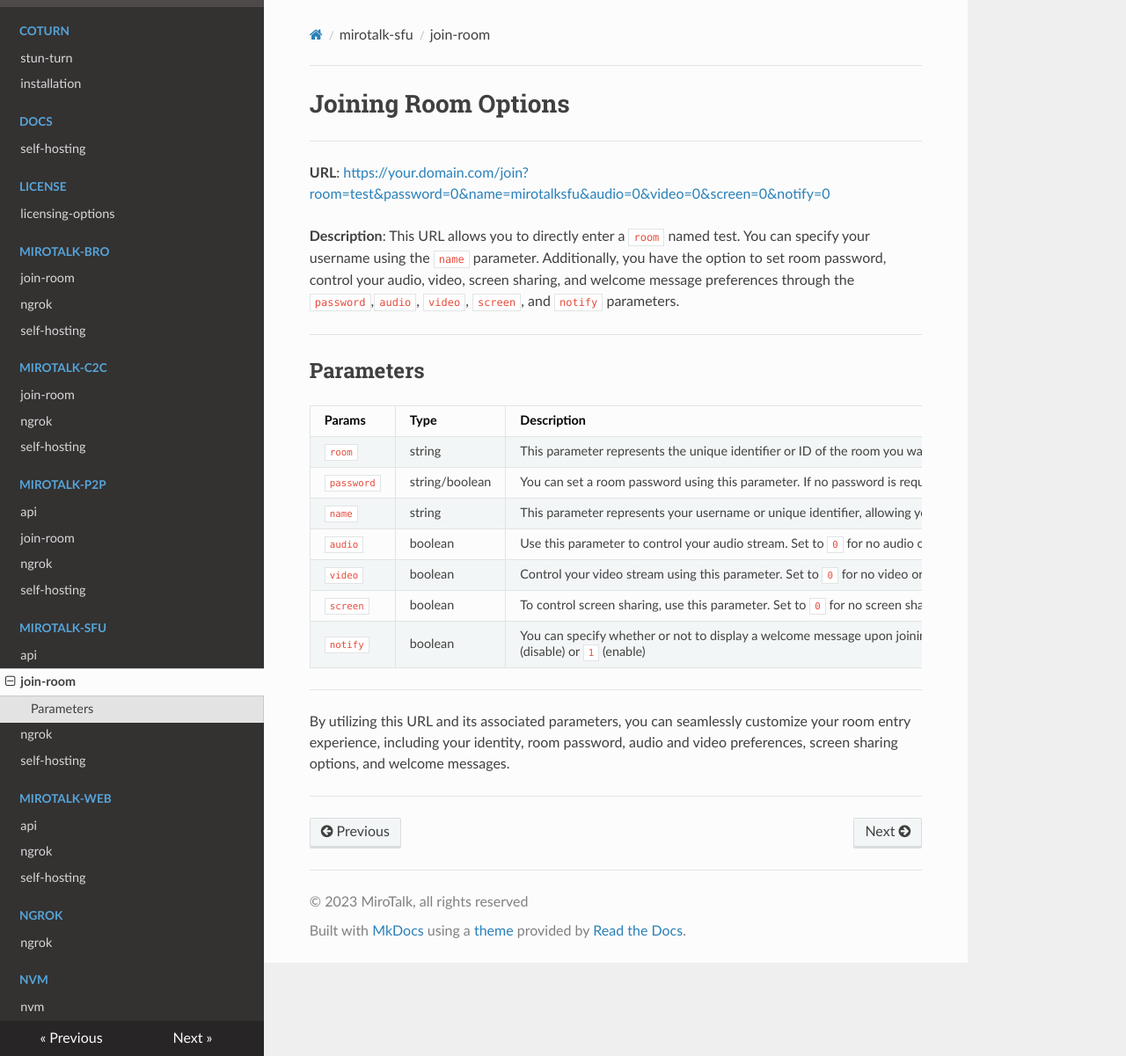
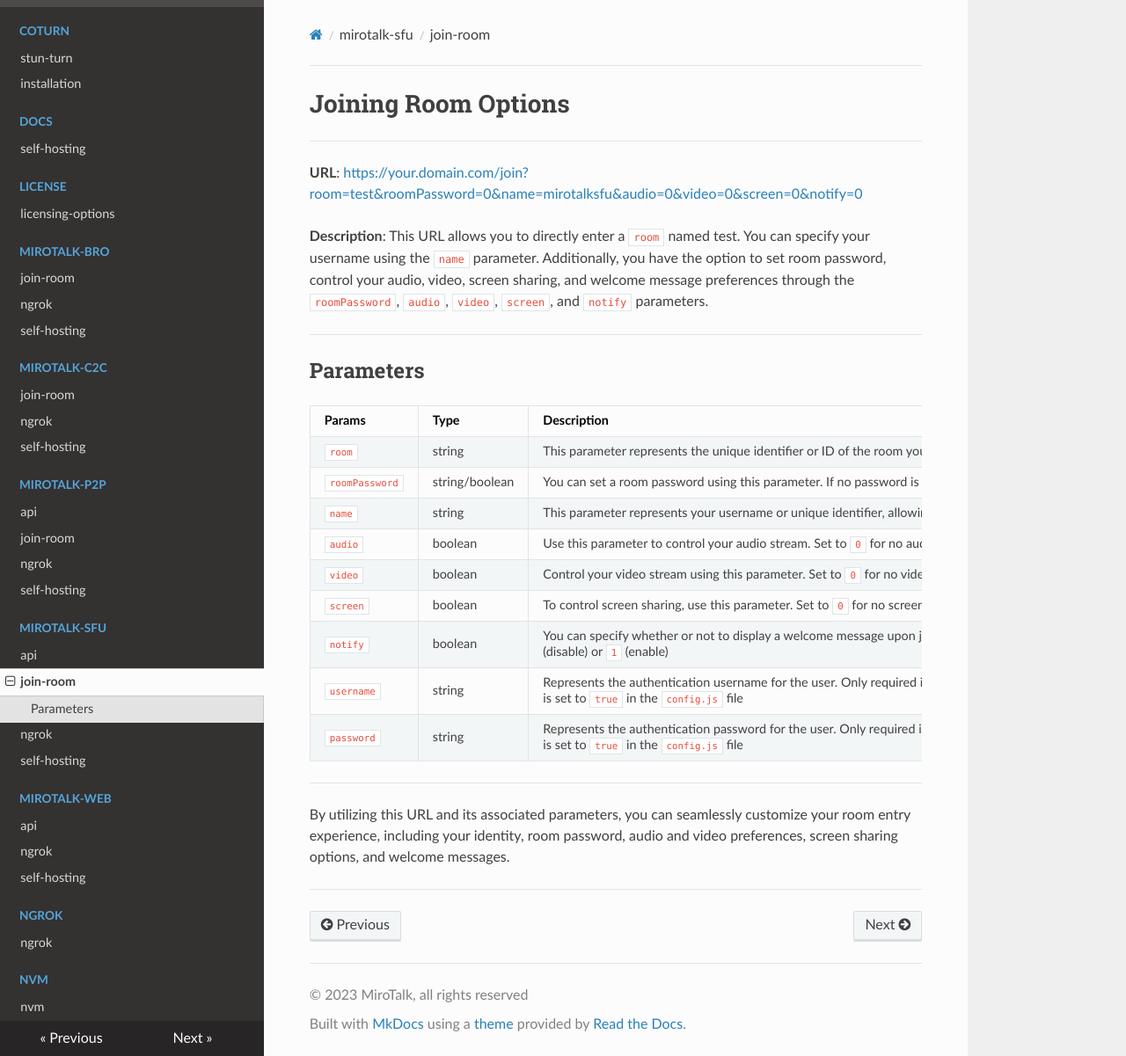
Before and after one commit to miroslavpejic85/mirotalk-docs, an MkDocs documentation site: the page built from docs/mirotalk-sfu/join-room.md, in a window 1280 px wide and 1201 px high. Shown: the whole window at 88% size. Built offline with MkDocs 1.6.1, drawn with Linux system fonts in a browser that asks for light colours; nearby versions of some CDN libraries.

Commit message:
[mirotalkdocs] - update mirotalk-sfu docs

```diff
--- a/docs/mirotalk-sfu/join-room.md
+++ b/docs/mirotalk-sfu/join-room.md
@@ -2,23 +2,25 @@
 
 ---
 
-**URL**: [https://your.domain.com/join?room=test&password=0&name=mirotalksfu&audio=0&video=0&screen=0&notify=0](https://sfu.mirotalk.com/join?room=test&password=0&name=mirotalksfu&audio=0&video=0&screen=0&notify=0)
+**URL**: [https://your.domain.com/join?room=test&roomPassword=0&name=mirotalksfu&audio=0&video=0&screen=0&notify=0](https://sfu.mirotalk.com/join?room=test&roomPassword=0&name=mirotalksfu&audio=0&video=0&screen=0&notify=0)
 
-**Description**: This URL allows you to directly enter a `room` named test. You can specify your username using the `name` parameter. Additionally, you have the option to set room password, control your audio, video, screen sharing, and welcome message preferences through the `password`,`audio`, `video`, `screen`, and `notify` parameters.
+**Description**: This URL allows you to directly enter a `room` named test. You can specify your username using the `name` parameter. Additionally, you have the option to set room password, control your audio, video, screen sharing, and welcome message preferences through the `roomPassword`, `audio`, `video`, `screen`, and `notify` parameters.
 
 ---
 
 ## Parameters
 
-| Params     | Type           | Description                                                                                                                                  |
-| ---------- | -------------- | -------------------------------------------------------------------------------------------------------------------------------------------- |
-| `room`     | string         | This parameter represents the unique identifier or ID of the room you want to join                                                           |
-| `password` | string/boolean | You can set a room password using this parameter. If no password is required, you can use `0` as a placeholder                               |
-| `name`     | string         | This parameter represents your username or unique identifier, allowing you to define your identity within the room                           |
-| `audio`    | boolean        | Use this parameter to control your audio stream. Set to `0` for no audio or `1` to enable audio                                              |
-| `video`    | boolean        | Control your video stream using this parameter. Set to `0` for no video or `1` to enable video                                               |
-| `screen`   | boolean        | To control screen sharing, use this parameter. Set to `0` for no screen sharing or `1` to enable screen sharing                              |
-| `notify`   | boolean        | You can specify whether or not to display a welcome message upon joining the room by setting this parameter to `0` (disable) or `1` (enable) |
+| Params         | Type           | Description                                                                                                                                         |
+| -------------- | -------------- | --------------------------------------------------------------------------------------------------------------------------------------------------- |
+| `room`         | string         | This parameter represents the unique identifier or ID of the room you want to join                                                                  |
+| `roomPassword` | string/boolean | You can set a room password using this parameter. If no password is required, you can use `0` as a placeholder                                      |
+| `name`         | string         | This parameter represents your username or unique identifier, allowing you to define your identity within the room                                  |
+| `audio`        | boolean        | Use this parameter to control your audio stream. Set to `0` for no audio or `1` to enable audio                                                     |
+| `video`        | boolean        | Control your video stream using this parameter. Set to `0` for no video or `1` to enable video                                                      |
+| `screen`       | boolean        | To control screen sharing, use this parameter. Set to `0` for no screen sharing or `1` to enable screen sharing                                     |
+| `notify`       | boolean        | You can specify whether or not to display a welcome message upon joining the room by setting this parameter to `0` (disable) or `1` (enable)        |
+| `username`     | string         | Represents the authentication username for the user. Only required if `host.protected` or `host.user_auth` is set to `true` in the `config.js` file |
+| `password`     | string         | Represents the authentication password for the user. Only required if `host.protected` or `host.user_auth` is set to `true` in the `config.js` file |
 
 ---
 
```
Also changed, not shown: docs/mirotalk-sfu/api.md (+10 -10 lines).
